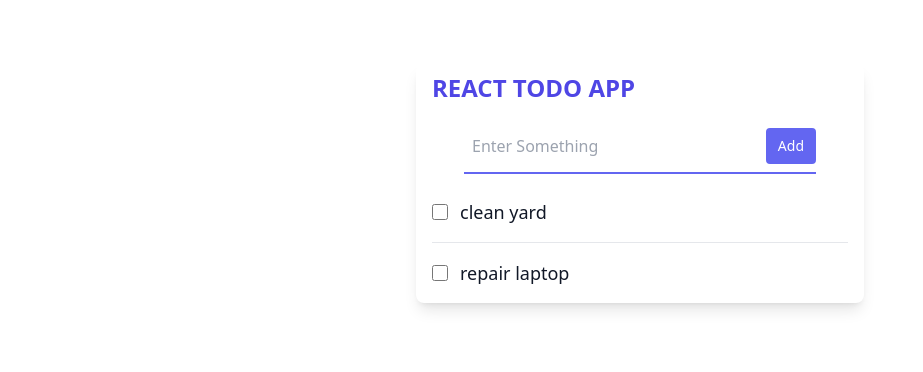
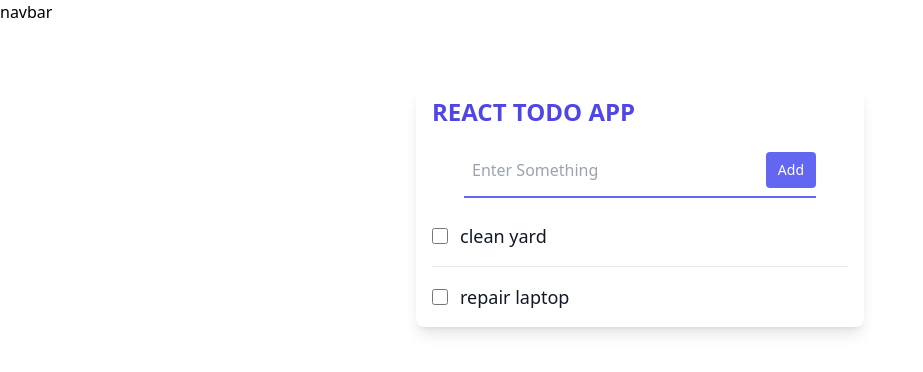
Before and after one commit to beiweitemderbeste/todo-app, a React (Vite) app: page / in a window 1280 px wide. Shown: the top 372 px of the page, without its empty margins (0-923 px from the left). Built offline with nearby package versions, Linux system fonts and the light colour scheme.

Commit message:
creating component and linking it

```diff
--- /dev/null
+++ b/src/components/Navbar.tsx
@@ -0,0 +1,3 @@
+export default function Navbar() {
+  return <h1>navbar</h1>;
+}
--- a/src/pages/home.tsx
+++ b/src/pages/home.tsx
@@ -1,5 +1,6 @@
 import { useState } from "react";
 
+import Navbar from "../components/Navbar";
 import MainHeading from "../components/MainHeading";
 import InputForm from "../components/InputForm";
 import TodoList from "../components/TodoList";
@@ -21,11 +22,14 @@
   ]);
 
   return (
-    <div className="max-w-md mx-auto bg-white shadow-lg rounded-lg overflow-hidden mt-16">
-      <MainHeading />
-      <InputForm todos={todos} setTodos={setTodos} />
-      <TodoList todos={todos} />
-    </div>
+    <>
+      <Navbar />
+      <div className="max-w-md mx-auto bg-white shadow-lg rounded-lg overflow-hidden mt-16">
+        <MainHeading />
+        <InputForm todos={todos} setTodos={setTodos} />
+        <TodoList todos={todos} />
+      </div>
+    </>
   );
 };
 
```
